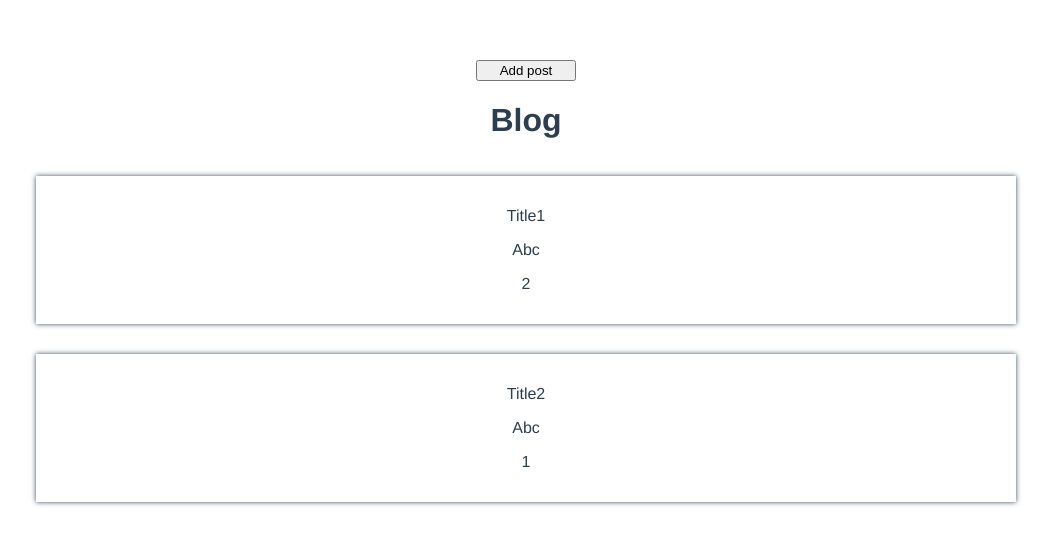
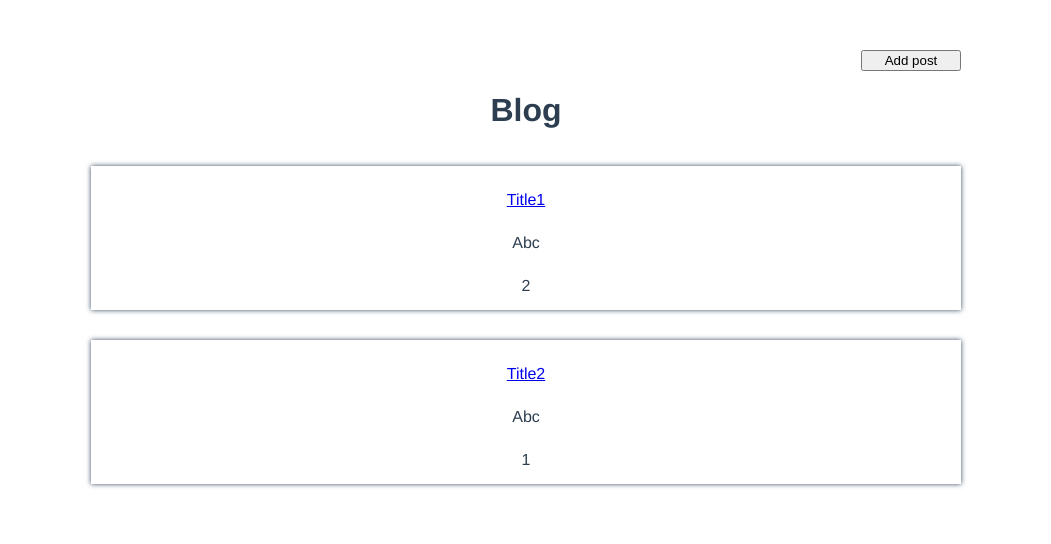
Before and after one commit to a-fomenkov/test-crud-vue, a Vue app: page / in a window 1280 px wide. Shown: the top 544 px of the page, without its empty margins (114-1165 px from the left). Built offline with nearby package versions, Linux system fonts and the light colour scheme.

Commit message:
router done

```diff
--- a/package.json
+++ b/package.json
@@ -8,9 +8,9 @@
 		"lint": "vue-cli-service lint"
 	},
 	"dependencies": {
-		"axios": "^0.21.1",
 		"core-js": "^3.6.5",
 		"vue": "^2.6.11",
+		"vue-router": "^3.5.1",
 		"vuex": "^3.6.2"
 	},
 	"devDependencies": {
--- /dev/null
+++ b/router.js
@@ -0,0 +1,25 @@
+import Vue from 'vue'
+import Router from 'vue-router'
+
+import posts from './src/components/posts'
+import editPost from './src/components/edit-post'
+
+Vue.use(Router);
+
+let router = new Router({
+	routes: [
+		{
+			path: '/',
+			name: 'posts',
+			component: posts
+		},
+		{
+			path: '/edit/:id',
+			name: 'editPost',
+			component: editPost,
+			props: true
+		}
+	]
+})
+
+export default router;
--- a/src/App.vue
+++ b/src/App.vue
@@ -22,6 +22,6 @@ export default {
   -moz-osx-font-smoothing: grayscale;
   text-align: center;
   color: #2c3e50;
-  margin-top: 60px;
+  margin-top: 50px;
 }
 </style>
--- a/src/components/add-post.vue
+++ b/src/components/add-post.vue
@@ -1,17 +1,17 @@
 <template>
   <div class="add-post">
-    <h4>Создание новой записи</h4>
-    <div class="add-post__form">
+    <h3>Создание новой записи</h3>
+    <div class="add-post__form form">
       <input
         type="text"
-        class="add-post__title"
+        class="form__title"
         placeholder="Введите название"
         ref="title"
         :value="new_post.title"
         @input="updateData()"
       />
       <textarea
-        class="add-post__short-description"
+        class="form__short-desc"
         cols="30"
         rows="10"
         placeholder="Введите краткое описание"
@@ -20,7 +20,7 @@
         @input="updateData()"
       ></textarea>
       <textarea
-        class="add-post__long-description"
+        class="form__long-desc"
         cols="30"
         rows="10"
         placeholder="Введите полное описание"
@@ -49,6 +49,7 @@ export default {
   methods: {
     updateData() {
       this.$emit("input", {
+        id: Date.now(),
         title: this.$refs.title.value,
         shortDescription: this.$refs.shortDescription.value,
         fullDescription: this.$refs.fullDescription.value,
@@ -65,4 +66,32 @@ export default {
 </script>
 
 <style lang="scss">
+.add-post {
+  position: fixed;
+  padding: 25px 0;
+  box-shadow: 0 0 10px 7px $hoverColor;
+  width: 870px;
+  height: 500px;
+  background-color: aquamarine;
+  &__form {
+    display: flex;
+    flex-direction: column;
+    justify-content: center;
+    margin: 0 15px;
+  }
+  &__publish-btn {
+    margin: 30px 0 0 0;
+  }
+}
+.form {
+  &__title {
+    margin: 7px;
+  }
+  &__short-desc {
+    margin: 7px;
+  }
+  &__long-desc {
+    margin: 7px;
+  }
+}
 </style>
--- a/src/components/edit-post.vue
+++ b/src/components/edit-post.vue
@@ -1,5 +1,9 @@
 <template>
   <div class="edit-post">
+    <!--<router-link :to="{ name: 'posts' }">
+      <button class="edit-post__back-btn">Cancel</button>
+    </router-link>-->
+
     <button @click="deletePost">Удалить пост</button>
   </div>
 </template>
@@ -7,6 +11,7 @@
 <script>
 export default {
   name: "edit-post",
+
   methods: {
     deletePost() {
       this.$emit("deletePost");
--- a/src/components/main-wrapper.vue
+++ b/src/components/main-wrapper.vue
@@ -1,19 +1,20 @@
 <template>
   <div class="main-wrapper">
-    <posts></posts>
+    <router-view></router-view>
+    <!--<posts></posts>-->
   </div>
 </template>
 
 <script>
-import posts from "./posts";
+//import posts from "./posts";
 //import addPost from "./add-post";
 
 export default {
   name: "main-wrapper",
-  components: {
+  /*components: {
     posts,
     //addPost,
-  },
+  },*/
   props: {},
   computed: {},
   methods: {},
@@ -26,7 +27,7 @@ export default {
   display: flex; //под вопросом
   justify-content: center; //под вопросом
   flex-direction: column; //под вопросом
-  max-width: 950px;
+  width: 950px;
   margin: 0 auto;
 }
 </style>
--- a/src/components/posts-item.vue
+++ b/src/components/posts-item.vue
@@ -1,6 +1,9 @@
 <template>
   <div class="posts-item">
-    <p class="posts-item__title">{{ post_data.title }}</p>
+    <router-link :to="'/edit/' + post_data.id">
+      <p class="posts-item__title">{{ post_data.title }}</p>
+    </router-link>
+
     <p class="posts-item__short-desc">{{ post_data.shortDescription }}</p>
     <p class="posts-item__comment-count">
       {{ post_data.comments.length }}
@@ -26,11 +29,20 @@ export default {
 .posts-item {
   flex-basis: 100%;
   box-shadow: 0 0 5px #35495e;
-  padding: 15px;
-  margin: 15px;
-  &__title:hover {
-    color: $hoverColor;
-    transition: color 0.3s ease;
+  margin: 15px 0;
+  &__title {
+    margin: 25px;
+    &:hover {
+      color: $hoverColor;
+      transition: color 0.3s ease;
+      cursor: pointer;
+    }
+  }
+  &__short-desc {
+    margin: 25px;
+  }
+  &__comment-count {
+    margin: 15px;
   }
 }
 </style>
--- a/src/components/posts.vue
+++ b/src/components/posts.vue
@@ -1,8 +1,18 @@
 <template>
   <div class="posts">
-    <button class="posts__add-post-btn" @click="changeState('addNewPost')">
-      Add post
-    </button>
+    <add-post
+      class="posts__add-post"
+      v-if="state === 'addNewPost'"
+      v-model="newPost"
+      @changeState="changeState('default')"
+    ></add-post>
+
+    <div class="posts__menu">
+      <button class="posts__add-post-btn" @click="changeState('addNewPost')">
+        Add post
+      </button>
+    </div>
+
     <h1>Blog</h1>
     <div class="posts__list">
       <posts-item
@@ -13,12 +23,6 @@
         @deletePost="deletePost(index)"
       ></posts-item>
     </div>
-    <add-post
-      class="posts__add-post"
-      v-if="state === 'addNewPost'"
-      v-model="newPost"
-      @changeState="changeState('default')"
-    ></add-post>
   </div>
 </template>
 
@@ -37,7 +41,7 @@ export default {
       state: "default",
       posts: [
         {
-          id: 1,
+          id: Date.now(),
           title: "Title1",
           shortDescription: "Abc",
           fullDescription: "Abcdef",
@@ -53,7 +57,7 @@ export default {
           ],
         },
         {
-          id: 2,
+          id: Date.now() + 1,
           title: "Title2",
           shortDescription: "Abc",
           fullDescription: "Abcdef",
@@ -66,6 +70,7 @@ export default {
         },
       ],
       newPost: {
+        id: Date.now(),
         title: "",
         shortDescription: "",
         fullDescription: "",
@@ -113,6 +118,12 @@ export default {
 
 <style lang="scss">
 .posts {
+  margin: 0 40px;
+  &__menu {
+    display: flex;
+    align-items: center;
+    justify-content: flex-end;
+  }
   &__list {
     display: flex;
     flex-direction: column;
@@ -124,7 +135,6 @@ export default {
   }
   &__add-post-btn {
     width: 100px;
-    margin: 0 auto;
   }
 }
 </style>
--- a/src/main.js
+++ b/src/main.js
@@ -1,9 +1,11 @@
 import Vue from 'vue'
 import App from './App.vue'
+import router from '../router'
 import './assets/styles/styles.scss'
 
 Vue.config.productionTip = false
 
 new Vue({
 	render: h => h(App),
+	router
 }).$mount('#app')
```
Also changed, not shown: src/assets/logo.png (deleted), 1 other file (tests, documents, lock files or other folders).
